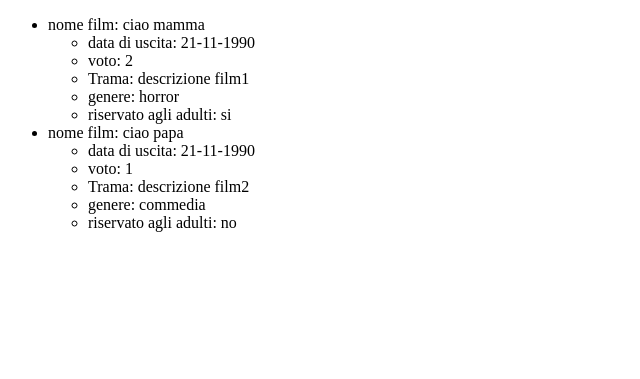
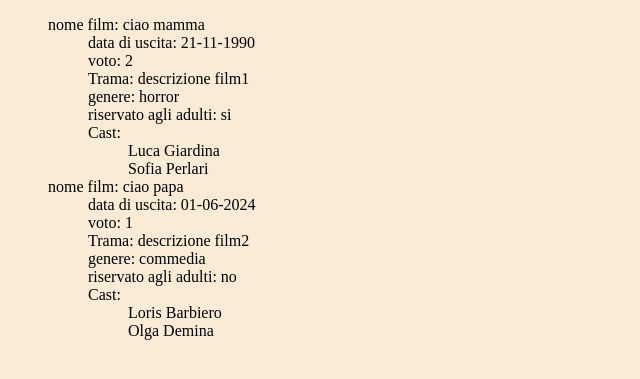
Before and after one commit to WalterCorsini/php-oop-1, a PHP site: page / in a window 1280 px wide. Shown: the top 379 px of the page, without its empty margins (0-640 px from the left). Run offline with PHP 8.4, Linux system fonts and the light colour scheme.

Commit message:
add cast anc cicle with implode

```diff
--- /dev/null
+++ b/css/styl.css
@@ -0,0 +1,7 @@
+body{
+    background-color: antiquewhite;
+}
+ul{
+    list-style: none;
+    text-decoration: none;
+}
--- a/index.php
+++ b/index.php
@@ -1,22 +1,27 @@
 <?php
 
 // importo le classi
-// require_once "models/actor.php";
+require_once "models/actor.php";
 require_once "models/movie.php";
 require_once "models/genre.php";
 
+// inserimento attori
+
+$actor1 = new Actor("Luca","Giardina");
+$actor1->setActor("Sofia ","Perlari");
+$actor2 = new Actor("Loris","Barbiero");
+$actor2->setActor("Olga ","Demina");
 // film 1
 $genre1 = new Genre('horror','si');
-$movie1 = new Movie('ciao mamma', $genre1);
+$movie1 = new Movie('ciao mamma', $genre1, $actor1);
 $movie1-> setData("21-11-1990");
 $movie1-> setVote(2);
 $movie1-> setDescription("descrizione film1");
 // /film 1
-
 // film 2
 $genre2 = new Genre('commedia','no');
-$movie2 = new Movie('ciao papa', $genre2);
-$movie2-> setData("21-11-1990");
+$movie2 = new Movie('ciao papa', $genre2, $actor2);
+$movie2-> setData("01-06-2024");
 $movie2-> setVote(1);
 $movie2-> setDescription("descrizione film2");
 // /film 2
@@ -33,6 +38,8 @@ $movie[]= $movie2;
     <meta charset="UTF-8">
     <meta name="viewport" content="width=device-width, initial-scale=1.0">
     <title>Document</title>
+    <!-- style css -->
+    <link rel="stylesheet" href="./css/styl.css">
 </head>
 <body>
     <ul>
@@ -44,6 +51,11 @@ $movie[]= $movie2;
                 <li><?php echo $movie->getDescription(); ?></li>
                 <li><?php echo $movie->genre->getGenre(); ?></li>
                 <li><?php echo $movie->genre->getAdultOnly(); ?></li>
+                <li>Cast:
+                    <ul>
+                        <?php echo $movie->actor->getActor().""?>
+                    </ul>
+                </li>
             </ul>
         </li>
 
--- a/models/actor.php
+++ b/models/actor.php
@@ -0,0 +1,18 @@
+<?php
+
+class Actor{
+    private array $actor;
+
+    public function __construct(string $name, string $surname) {
+        $this->actor[]=  "<li>" . $name . " " .$surname . "</li>";
+    }
+    function setActor($name,$surname){
+        $this->actor[]= "<li>". $name . " " . $surname . "</li>";
+    }
+
+    function getActor(){
+        return implode($this->actor);
+    }
+}
+
+?>
--- a/models/movie.php
+++ b/models/movie.php
@@ -5,14 +5,17 @@
 class Movie{
     private string $title;
     public Genre $genre;
+    public Actor $actor;
     private string $date_release;
     private string $description;
     private int $vote;
+    private string $castString;
 
     // construttore classe con titolo e genere
-    public function __construct(string $title, Genre $genre) {
+    public function __construct(string $title, Genre $genre, Actor $actor) {
         $this->title    = $title;
         $this->genre    = $genre;
+        $this->actor  = $actor;
 
     }
 
@@ -28,7 +31,6 @@ class Movie{
         $this->description = $description;
     }
 
-
     // stampa senza controllo
     function getTitle() {
         return "nome film: " . $this->title;
@@ -40,11 +42,16 @@ class Movie{
 
     function getVote() {
         return "voto: " . $this->vote;
-        // $this->description .
     }
     function getDescription() {
         return "Trama: " . $this->description;
     }
+function getCast() {
+    foreach ($this->cast as $index => $actor) {
+        $this->castString.= "Attore {$index}: {$actor}\n";
+    }
+    return $this->castString;
+}
 }
 
 
```
